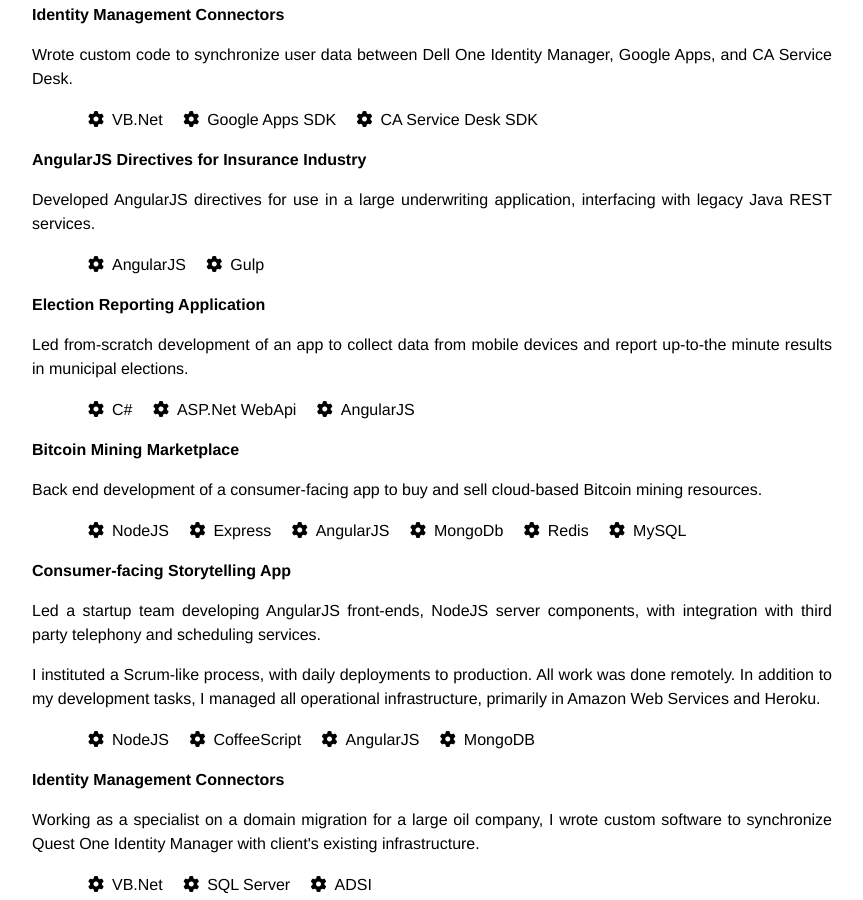
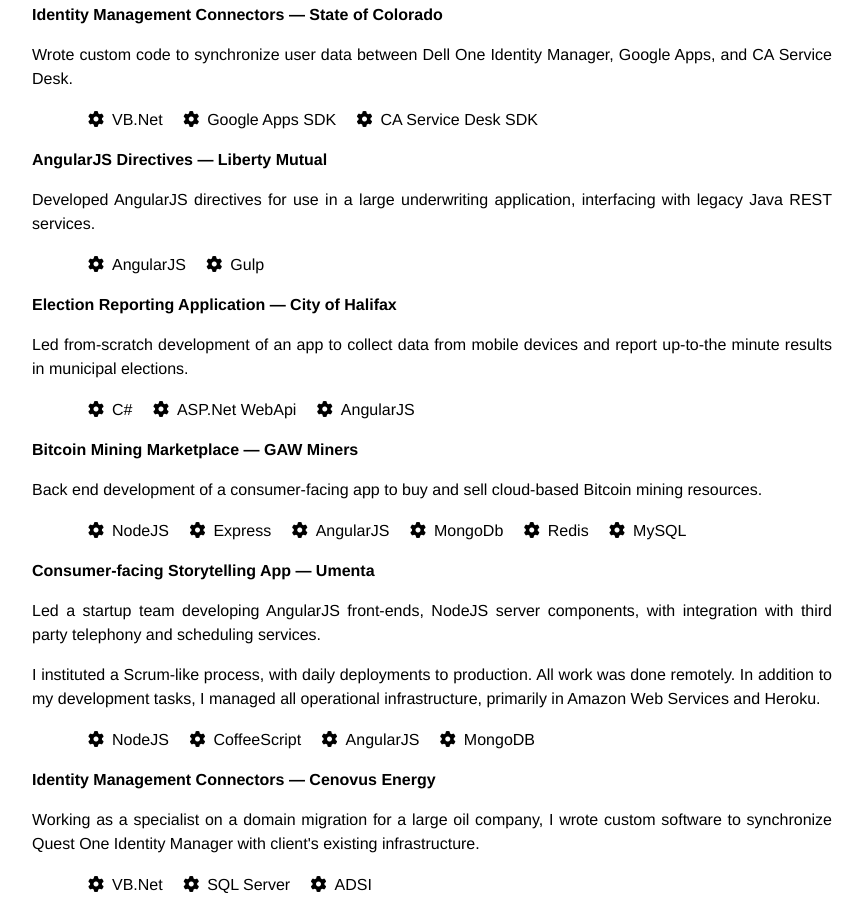
Before and after one commit to brentrockwood/cv, a website: page cv.jade in a window 1280 px wide. Shown: the part 391-1291 px from the top of the page, without its empty margins (208-1071 px from the left). Drawn offline with nearby package versions, Linux system fonts and the light colour scheme; files that its build step writes are made by us from their sources.

Commit message:
Add client names to projects.

```diff
--- a/cv.jade
+++ b/cv.jade
@@ -18,7 +18,7 @@
       h3 Notable Recent Projects
 
       .job
-        h4 Identity Management Connectors
+        h4 Identity Management Connectors — State of Colorado
 
         p.description Wrote custom code to synchronize user data between Dell One Identity Manager, Google Apps, and CA Service Desk.
 
@@ -28,7 +28,7 @@
           li CA Service Desk SDK
 
       .job
-        h4 AngularJS Directives for Insurance Industry
+        h4 AngularJS Directives — Liberty Mutual
 
         p Developed AngularJS directives for use in a large underwriting application, interfacing with legacy Java REST services.
 
@@ -37,7 +37,7 @@
           li Gulp
 
       .job
-        h4 Election Reporting Application
+        h4 Election Reporting Application — City of Halifax
 
         p Led from-scratch development of an app to collect data from mobile devices and report up-to-the minute results in municipal elections.
 
@@ -47,7 +47,7 @@
           li AngularJS
 
       .job
-        h4 Bitcoin Mining Marketplace
+        h4 Bitcoin Mining Marketplace — GAW Miners
 
         p Back end development of a consumer-facing app to buy and sell cloud-based Bitcoin mining resources.
 
@@ -60,7 +60,7 @@
           li MySQL
 
       .job
-        h4 Consumer-facing Storytelling App
+        h4 Consumer-facing Storytelling App — Umenta
 
         p Led a startup team developing AngularJS front-ends, NodeJS server components, with integration with third party telephony and scheduling services.
 
@@ -73,7 +73,7 @@
           li MongoDB
 
       .job
-        h4 Identity Management Connectors
+        h4 Identity Management Connectors — Cenovus Energy
 
         p Working as a specialist on a domain migration for a large oil company, I wrote custom software to synchronize Quest One Identity Manager with client's existing infrastructure.
 
```
